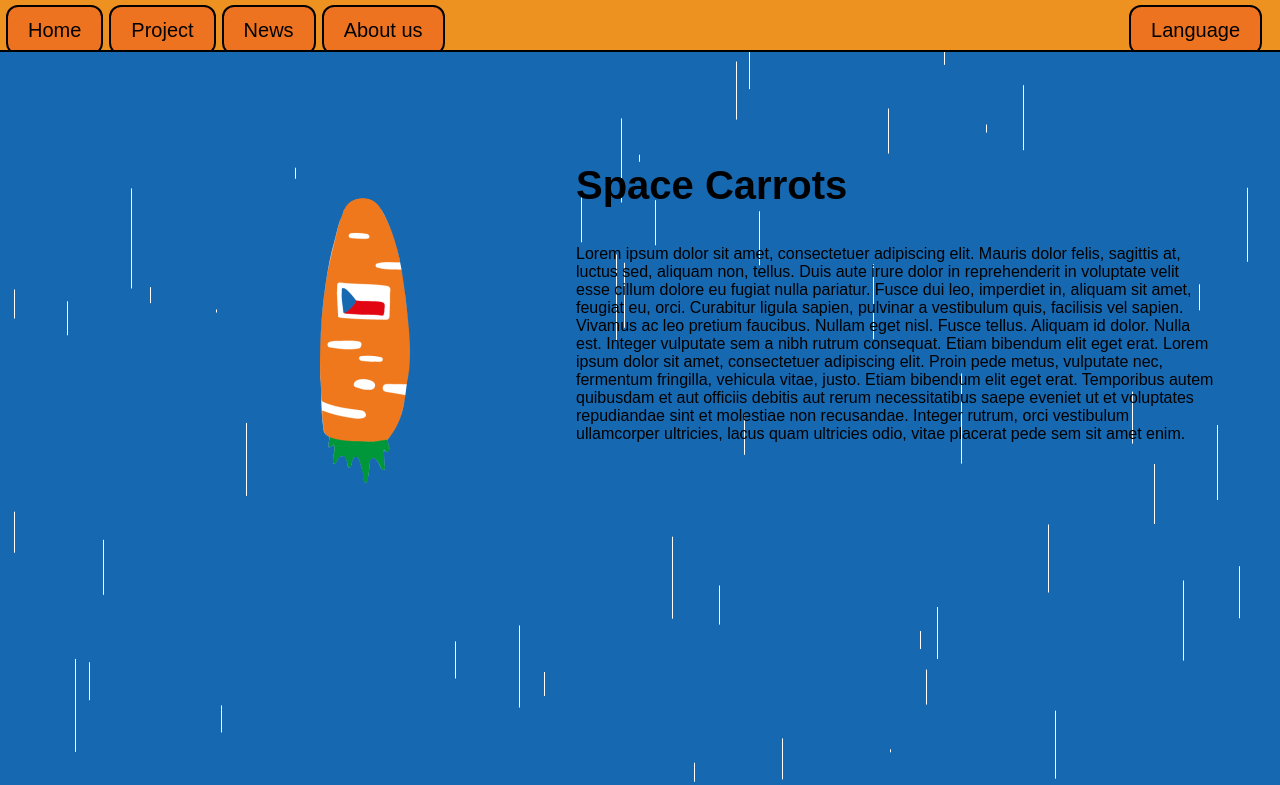
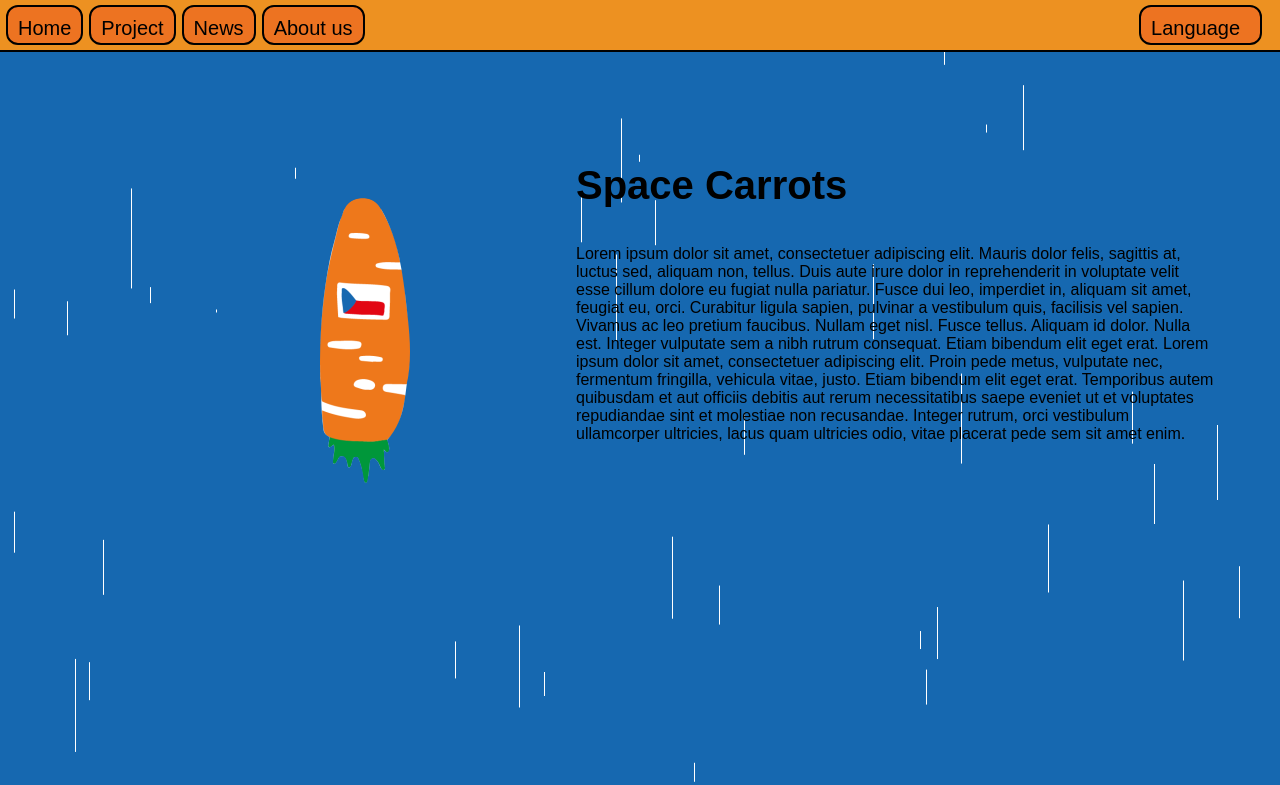
Before and after one commit to B1azA/space-carrots, a plain HTML site: page index.html in a window 1280 px wide. Shown: the top 785 px of the page. Drawn offline with Linux system fonts and the light colour scheme; a web font is replaced by a local one.

Commit message:
menu buttons fix

```diff
--- a/index.js
+++ b/index.js
@@ -38,7 +38,7 @@ language_btn.onclick = function() {
 }
 
 function stars() {
-    let count = 100;
+    let count = 75;
     let scene = document.getElementById("home");
     let i = 0;
     while (i < count) {
--- a/style.css
+++ b/style.css
@@ -28,6 +28,7 @@ body {
     overflow: hidden;
     z-index: 999;
     border-bottom: 2px solid black;
+    text-align: center;
     /* border-radius: 12px; */
 }
 
@@ -36,8 +37,7 @@ body {
     float: left;
     color: #000000;
     text-align: center;
-    min-height: var(--menu-min-height);
-    padding: 0% 20px;
+    padding: 10px;
     margin-left: 6px;
     text-decoration: none;
     font-size: 20px;
@@ -46,7 +46,6 @@ body {
     border-radius: 12px;
     height: 80%;
     top: 10%;
-
 }
 
 #menu button:active {
```
